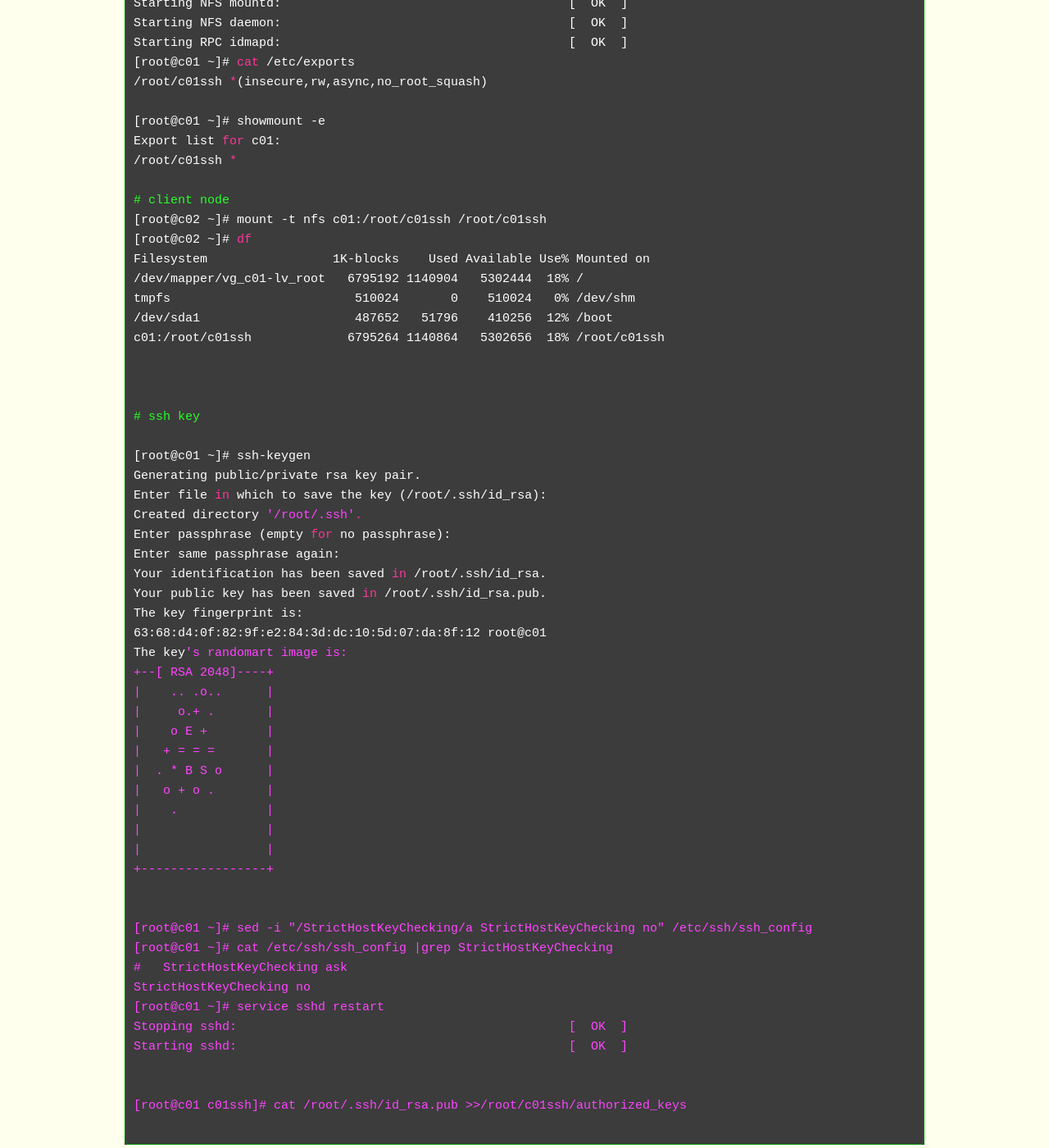
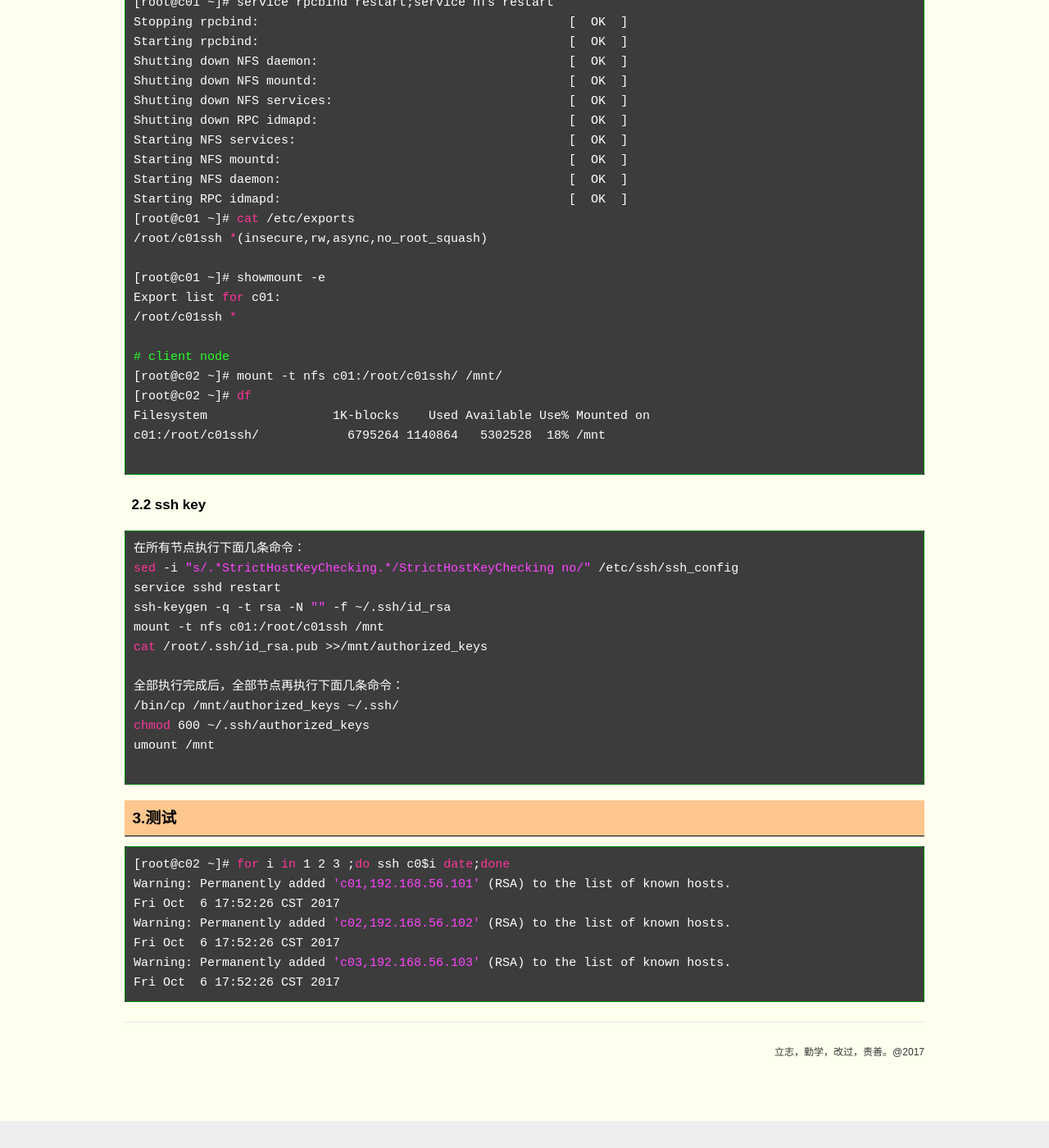
Before and after one commit to yangfeiffei/yangfeiffei.github.io, a Jekyll site: the page built from _posts/2017-10-06-ssh-copy-id-for-servers.md, in a window 1280 px wide and 1400 px high, scrolled down 2042 px. Shown: the whole window at 82% size. Built offline with Jekyll 4.4.1, drawn with Linux system fonts in a browser that asks for light colours; nearby versions of some CDN libraries; after the commit the page ends 3409 px from its top, so only the background shows below that; some of the changed text lies outside the part shown.

Commit message:
ssh-copy-id

````diff
--- a/_posts/2017-10-06-ssh-copy-id-for-servers.md
+++ b/_posts/2017-10-06-ssh-copy-id-for-servers.md
@@ -29,43 +29,54 @@ CentOS release 6.5 (Final)
 
 # 1.方法1：使用ssh-copy-id配置
 
-[参考这里](https://yangfeiffei.github.io/2017/09/26/gpfs%E5%AE%89%E8%A3%85%E9%83%A8%E7%BD%B2%E6%B5%8B%E8%AF%95.html)
+```bash
+# 所有节点上执行，一路回车+yes+密码
+[root@c01 ~]# ssh-keygen
+[root@c01 ~]# ssh-copy-id c01
+[root@c01 ~]# ssh-copy-id c02
+[root@c01 ~]# ssh-copy-id c03
+
+# 测试
+[root@c01 ~]# for i in 1 2 3;do ssh c0$i date;done
+Fri Oct  6 18:00:29 CST 2017
+Fri Oct  6 18:00:30 CST 2017
+Fri Oct  6 18:00:30 CST 2017
+
+# 如果节点很多，直接崩溃
+```
+
+更好一些的办法，如果所有节点的密码都一样的话，这里root的所有密码均为root，
+然后使用expect自动交互，将秘钥复制到其他节点。
+
+> 使用expect，可以参考[linux expect详解(ssh自动登录)](http://www.cnblogs.com/lzrabbit/p/4298794.html)。
+
+```bash
+# 所有节点上执行，删除ssh提示
+sed -i "s/.*StrictHostKeyChecking.*/StrictHostKeyChecking no/" /etc/ssh/ssh_config
+# 重启ssh服务
+service sshd restart
+# 安装expect
+yum -y install expect
+# 新增密钥对
+ssh-keygen -q -t rsa -N "" -f ~/.ssh/id_rsa
+# 复制到各个节点（这里是c01，c02，c03）
+for i in 1 2 3;do expect -c "spawn ssh-copy-id c0$i;\
+expect "*password:" { send "root\\r" ;exp_continue}";done
+
+# 测试
+[root@c01 ~]# for i in 1 2 3;do ssh c0$i date;done
+Fri Oct  6 20:29:17 CST 2017
+Fri Oct  6 20:29:18 CST 2017
+Fri Oct  6 20:29:17 CST 2017
+```
 
 
 # 2.方法2：手动拷贝
 
-## 2.1 zhunbei
+
+## 2.1 配置nfs服务
 ```bash
-[root@c01 ~]# for i in 1 2 3 ;do ping c0$i -c 3;done
-PING c01 (192.168.56.101) 56(84) bytes of data.
-64 bytes from c01 (192.168.56.101): icmp_seq=1 ttl=64 time=0.029 ms
-64 bytes from c01 (192.168.56.101): icmp_seq=2 ttl=64 time=0.043 ms
-64 bytes from c01 (192.168.56.101): icmp_seq=3 ttl=64 time=0.048 ms
-
---- c01 ping statistics ---
-3 packets transmitted, 3 received, 0% packet loss, time 1999ms
-rtt min/avg/max/mdev = 0.029/0.040/0.048/0.008 ms
-PING c02 (192.168.56.102) 56(84) bytes of data.
-64 bytes from c02 (192.168.56.102): icmp_seq=1 ttl=64 time=1.01 ms
-64 bytes from c02 (192.168.56.102): icmp_seq=2 ttl=64 time=0.481 ms
-64 bytes from c02 (192.168.56.102): icmp_seq=3 ttl=64 time=0.485 ms
-
---- c02 ping statistics ---
-3 packets transmitted, 3 received, 0% packet loss, time 2003ms
-rtt min/avg/max/mdev = 0.481/0.661/1.019/0.254 ms
-PING c03 (192.168.56.103) 56(84) bytes of data.
-64 bytes from c03 (192.168.56.103): icmp_seq=1 ttl=64 time=1.92 ms
-64 bytes from c03 (192.168.56.103): icmp_seq=2 ttl=64 time=0.592 ms
-64 bytes from c03 (192.168.56.103): icmp_seq=3 ttl=64 time=0.585 ms
-
---- c03 ping statistics ---
-3 packets transmitted, 3 received, 0% packet loss, time 2004ms
-rtt min/avg/max/mdev = 0.585/1.033/1.922/0.628 ms
-```
-
-
-## 2.2 config nfs server
-```bash
+# all node
 [root@c01 ~]# yum list |grep -E "rpcbind|nfs-utils"
 nfs-utils.x86_64                           1:1.2.3-75.el6              base
 nfs-utils-lib.i686                         1.1.5-13.el6                base
@@ -74,7 +85,6 @@ nfs-utils-lib-devel.i686                   1.1.5-13.el6                base
 nfs-utils-lib-devel.x86_64                 1.1.5-13.el6                base
 rpcbind.x86_64                             0.2.0-13.el6_9.1            updates
 [root@c01 ~]# yum -y install rpcbind nfs-utils
-
 
 # server node
 [root@c01 ~]# mkdir c01ssh
@@ -99,57 +109,37 @@ Export list for c01:
 /root/c01ssh *
 
 # client node
-[root@c02 ~]# mount -t nfs c01:/root/c01ssh /root/c01ssh
+[root@c02 ~]# mount -t nfs c01:/root/c01ssh/ /mnt/
 [root@c02 ~]# df
 Filesystem                 1K-blocks    Used Available Use% Mounted on
-/dev/mapper/vg_c01-lv_root   6795192 1140904   5302444  18% /
-tmpfs                         510024       0    510024   0% /dev/shm
-/dev/sda1                     487652   51796    410256  12% /boot
-c01:/root/c01ssh             6795264 1140864   5302656  18% /root/c01ssh
+c01:/root/c01ssh/            6795264 1140864   5302528  18% /mnt
 
+```
 
+## 2.2 ssh key
+```bash
+在所有节点执行下面几条命令：
+sed -i "s/.*StrictHostKeyChecking.*/StrictHostKeyChecking no/" /etc/ssh/ssh_config
+service sshd restart
+ssh-keygen -q -t rsa -N "" -f ~/.ssh/id_rsa
+mount -t nfs c01:/root/c01ssh /mnt
+cat /root/.ssh/id_rsa.pub >>/mnt/authorized_keys
 
-# ssh key
-
-[root@c01 ~]# ssh-keygen
-Generating public/private rsa key pair.
-Enter file in which to save the key (/root/.ssh/id_rsa):
-Created directory '/root/.ssh'.
-Enter passphrase (empty for no passphrase):
-Enter same passphrase again:
-Your identification has been saved in /root/.ssh/id_rsa.
-Your public key has been saved in /root/.ssh/id_rsa.pub.
-The key fingerprint is:
-63:68:d4:0f:82:9f:e2:84:3d:dc:10:5d:07:da:8f:12 root@c01
-The key's randomart image is:
-+--[ RSA 2048]----+
-|    .. .o..      |
-|     o.+ .       |
-|    o E +        |
-|   + = = =       |
-|  . * B S o      |
-|   o + o .       |
-|    .            |
-|                 |
-|                 |
-+-----------------+
-
-
-[root@c01 ~]# sed -i "/StrictHostKeyChecking/a StrictHostKeyChecking no" /etc/ssh/ssh_config
-[root@c01 ~]# cat /etc/ssh/ssh_config |grep StrictHostKeyChecking
-#   StrictHostKeyChecking ask
-StrictHostKeyChecking no
-[root@c01 ~]# service sshd restart
-Stopping sshd:                                             [  OK  ]
-Starting sshd:                                             [  OK  ]
-
-
-[root@c01 c01ssh]# cat /root/.ssh/id_rsa.pub >>/root/c01ssh/authorized_keys
+全部执行完成后，全部节点再执行下面几条命令：
+/bin/cp /mnt/authorized_keys ~/.ssh/
+chmod 600 ~/.ssh/authorized_keys
+umount /mnt
 
 ```
 
 # 3.测试
 
 ```bash
-
+[root@c02 ~]# for i in 1 2 3 ;do ssh c0$i date;done
+Warning: Permanently added 'c01,192.168.56.101' (RSA) to the list of known hosts.
+Fri Oct  6 17:52:26 CST 2017
+Warning: Permanently added 'c02,192.168.56.102' (RSA) to the list of known hosts.
+Fri Oct  6 17:52:26 CST 2017
+Warning: Permanently added 'c03,192.168.56.103' (RSA) to the list of known hosts.
+Fri Oct  6 17:52:26 CST 2017
 ```
````
